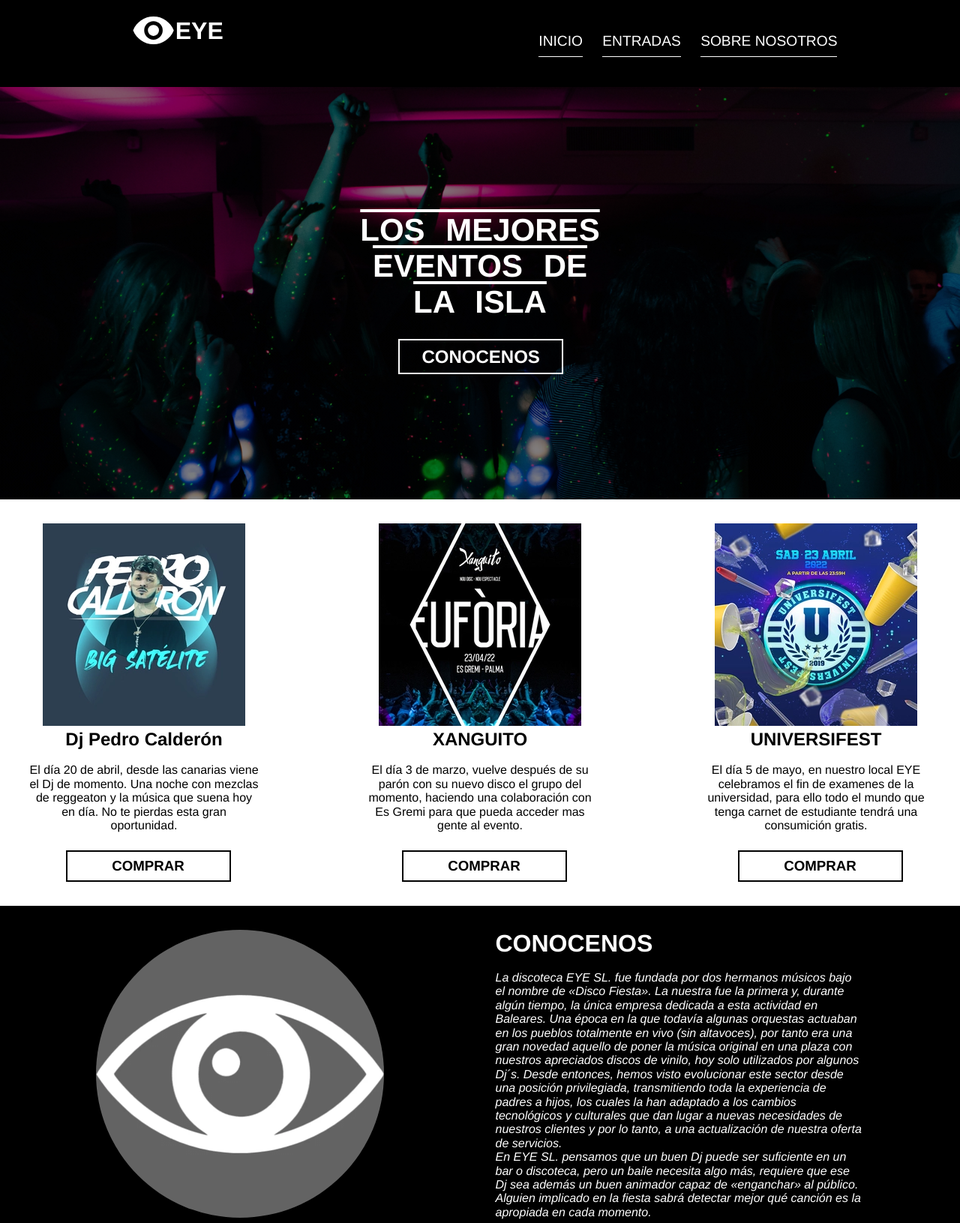
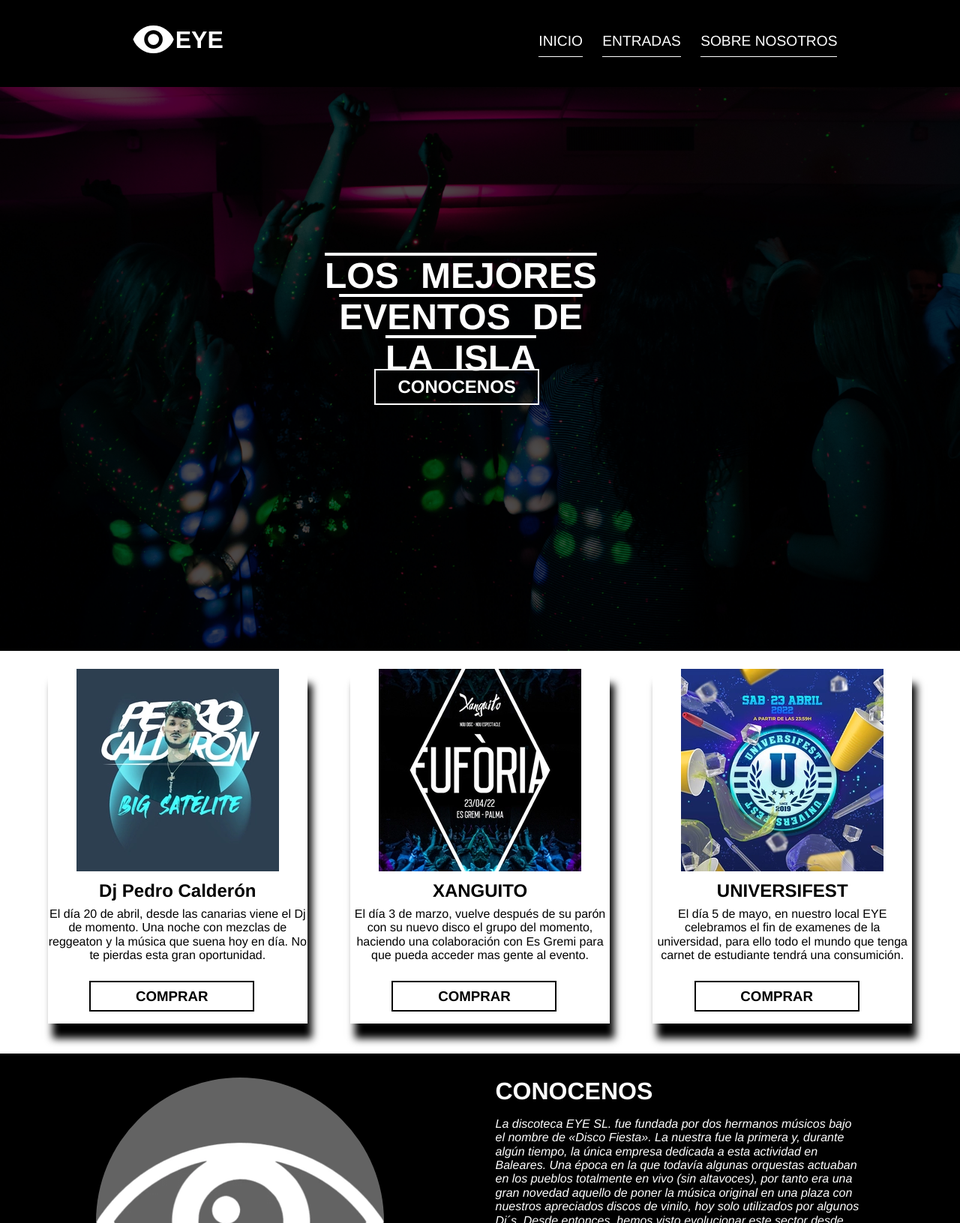
Before and after one commit to LlucBosch/web-discoteca, a plain HTML site: page index.html in a window 1280 px wide. Shown: the part 5-1636 px from the top of the page at 75% size. Drawn offline with Linux system fonts and the light colour scheme.

Commit message:
mejoras y creacion de la pagina entradas(tickets)

```diff
--- a/index.html
+++ b/index.html
@@ -18,20 +18,18 @@
             <div class="header-main">
                 <div class="desktop-two-columns">
                     <div class="column">
-                    <a href="index.html">
                         <div class="header-main-logo">
                             <svg viewBox="0 0 24 24">
                                 <path fill="currentColor" d="M12,9A3,3 0 0,0 9,12A3,3 0 0,0 12,15A3,3 0 0,0 15,12A3,3 0 0,0 12,9M12,17A5,5 0 0,1 7,12A5,5 0 0,1 12,7A5,5 0 0,1 17,12A5,5 0 0,1 12,17M12,4.5C7,4.5 2.73,7.61 1,12C2.73,16.39 7,19.5 12,19.5C17,19.5 21.27,16.39 23,12C21.27,7.61 17,4.5 12,4.5Z" />
                             </svg>
                             <h1>EYE</h1>
                         </div>
-                    </a>
                     </div>
                     <div class="column">
                         <div class="header-main-menu">
                             <ul>
                                 <li><a href="index.html">INICIO</a></li>
-                            <li><a href="#">ENTRADAS</a></li>
+                                <li><a href="tickets.html">ENTRADAS</a></li>
                                 <li><a href="#">SOBRE NOSOTROS</a></li>
                             </ul>
                         </div>
@@ -46,61 +44,69 @@
             <!-- seccion con boton -->
             <div class="desktop-one-column">
                 <div class="column">
-                    <div class="section-img">
-                        <div class="section-img-box">
-                            <div class="section-img-box-text">
+                    <div class="slider">
+                        <div class="slider-image">
+                            <img src="./images/section-img.webp">
+                        </div>
+                        <div class="slider-title">
                             <h2>LOS MEJORES EVENTOS DE LA ISLA</h2>
                         </div>
-                            <div class="section-img-box-button">
+                        <div class="slider-button">
                             <h2><a href="#ancla-info">CONOCENOS</a></h2>
+                        </div>
+                    </div>
+                </div>
+            </div>
+
+            <!-- servicios -->
+
+            <div class="services">
+                <div class="desktop-three-columns">
+                    <div class="column">
+                        <div class="service">
+                            <div class="service-photo">
+                                <img src="./images/service1.webp" alt="service1">
+                            </div>
+                            <div class="service-title"><h2>Dj Pedro Calderón</h2></div>
+                            <div class="service-text">
+                                <p>El día 20 de abril, desde las canarias viene el Dj de momento. Una noche con mezclas de reggeaton y la música que suena hoy en día. No te pierdas esta gran oportunidad.</p>
+                            </div>
+                            <div class="service-button">
+                                <h3>COMPRAR</h3>
+                            </div>
+                        </div>
+                    </div>
+                    <div class="column">
+                        <div class="service">
+                            <div class="service-photo">
+                                <img src="./images/service2.webp" alt="service2">
+                            </div>
+                            <div class="service-title"><h2>XANGUITO</h2></div>
+                            <div class="service-text">
+                                <p>El día 3 de marzo, vuelve después de su parón con su nuevo disco el grupo del momento, haciendo una colaboración con Es Gremi para que pueda acceder mas gente al evento.</p>
+                            </div>
+                            <div class="service-button">
+                                <h3>COMPRAR</h3>
+                            </div>
+                        </div>
+                    </div>
+                    <div class="column">
+                        <div class="service">
+                            <div class="service-photo">
+                                <img src="./images/service3.webp" alt="">
+                            </div>
+                            <div class="service-title"><h2>UNIVERSIFEST</h2></div>
+                            <div class="service-text">
+                                <p>El día 5 de mayo, en nuestro local EYE celebramos el fin de examenes de la universidad, para ello todo el mundo que tenga carnet de estudiante tendrá una consumición.</p>
+                            </div>
+                            <div class="service-button">
+                                <h3>COMPRAR</h3>
                             </div>
                         </div>
                     </div>
                 </div>
             </div>
 
-            <!-- servicios -->
-            <div class="desktop-three-columns">
-                <div class="column">
-                        <div class="services">
-                            <div class="services-photo">
-                                <img src="./images/service1.webp" alt="service1">
-                            </div>
-                            <div class="services-text">
-                                <h2>Dj Pedro Calderón</h2><br><p>El día 20 de abril, desde las canarias viene el Dj de momento. Una noche con mezclas de reggeaton y la música que suena hoy en día. No te pierdas esta gran oportunidad.</p>
-                            </div>
-                            <div class="services-button">
-                                <h3>COMPRAR</h3>
-                            </div>
-                        </div>
-                </div>
-                <div class="column">
-                        <div class="services">
-                            <div class="services-photo">
-                                <img src="./images/service2.webp" alt="service2">
-                            </div>
-                            <div class="services-text">
-                                <h2>XANGUITO</h2><br><p>El día 3 de marzo, vuelve después de su parón con su nuevo disco el grupo del momento, haciendo una colaboración con Es Gremi para que pueda acceder mas gente al evento.</p>
-                            </div>
-                            <div class="services-button">
-                                <h3>COMPRAR</h3>
-                            </div>
-                        </div>
-                </div>
-                <div class="column">
-                        <div class="services">
-                            <div class="services-photo">
-                                <img src="./images/service3.webp" alt="">
-                            </div>
-                            <div class="services-text">
-                                <h2>UNIVERSIFEST</h2><br><p>El día 5 de mayo, en nuestro local EYE celebramos el fin de examenes de la universidad, para ello todo el mundo que tenga carnet de estudiante tendrá una consumición gratis.</p>
-                            </div>
-                            <div class="services-button">
-                                <h3>COMPRAR</h3>
-                            </div>
-                        </div>
-                </div>
-            </div>
 
             <!-- conocenos -->
             <div class="info" id="ancla-info">
@@ -111,8 +117,9 @@
                         </div>
                     </div>
                     <div class="column">
+                        <div class="info-title"><h1>CONOCENOS</h1></div>
                         <div class="info-text">
-                            <h1>CONOCENOS</h1><br><p>La discoteca EYE SL. fue fundada por dos hermanos músicos bajo el nombre de «Disco Fiesta». La nuestra fue la primera y, durante algún tiempo, la única empresa dedicada a esta actividad en Baleares. Una época en la que todavía algunas orquestas actuaban en los pueblos totalmente en vivo (sin altavoces), por tanto era una gran novedad aquello de poner la música original en una plaza con nuestros apreciados discos de vinilo, hoy solo utilizados por algunos Dj´s.
+                            <p>La discoteca EYE SL. fue fundada por dos hermanos músicos bajo el nombre de «Disco Fiesta». La nuestra fue la primera y, durante algún tiempo, la única empresa dedicada a esta actividad en Baleares. Una época en la que todavía algunas orquestas actuaban en los pueblos totalmente en vivo (sin altavoces), por tanto era una gran novedad aquello de poner la música original en una plaza con nuestros apreciados discos de vinilo, hoy solo utilizados por algunos Dj´s.
                                 Desde entonces, hemos visto evolucionar este sector desde una posición privilegiada, transmitiendo toda la experiencia de padres a hijos, los cuales la han adaptado a los cambios tecnológicos y culturales que dan lugar a nuevas necesidades de nuestros clientes y por lo tanto, a una actualización de nuestra oferta de servicios.<br>En EYE SL. pensamos que un buen Dj puede ser suficiente en un bar o discoteca, pero un baile necesita algo más, requiere que ese Dj sea además un buen animador capaz de «enganchar» al público. Alguien implicado en la fiesta sabrá detectar mejor qué canción es la apropiada en cada momento.</p>
                         </div>
                     </div>
--- a/sass/layout/desktop/_header.scss
+++ b/sass/layout/desktop/_header.scss
@@ -10,11 +10,11 @@
             svg{
                 width: 3.7rem;
                 color: hsl(0, 0%, 100%);
-                margin-top: 0.5rem;
+                margin-top: 1.25rem;
                 margin-left: 20%;
             }
             h1{
-                margin-top: 1.25rem;
+                margin-top: 2rem;
             }
         }
 
--- a/sass/pages/home/desktop/_home.scss
+++ b/sass/pages/home/desktop/_home.scss
@@ -1,23 +1,26 @@
 /*====================
-========Section=======
+========Slider========
 ======================*/
-.section-img{
+.slider{
     width: 100%;
-    height: 550px;
-    background: linear-gradient(hsla(0, 0%, 0%, 0.5), hsla(0, 0%, 0%, 0.5)),url('../images/section-img.webp');
-    background-size: cover;
-    display:flex;
-    justify-content: center;
-    align-items: center;
+    position: relative;
+    display: inline-block;
+    margin-bottom: 48rem;
+
+
+    .slider-image{
+        position: absolute;
+        z-index: 0;
+        filter: brightness(30%);
     }
-
-.section-img-box{
-    width: 25%;
-}
-
-.section-img-box-text{
+    .slider-title{
+        position: absolute;
+        z-index: 1;
+        width: 30%;
+        top: 14rem;
+        left: 33%;
+        font-size: 32px;
         text-align: center;
-    font-size: 28px;
 
         h2{
             color: hsl(0, 0%, 100%);
@@ -26,11 +29,12 @@
         }
     }
 
-.section-img-box-button{
+    .slider-button{
+        position: absolute;
+        z-index: 2;
         text-align: center;
-    margin-top: 1.5rem;
-    margin-left: 16%;
-    display: inline-block;
+        top: 47vh;
+        left: 39%;
         width: 200px;
         padding: 8px;
         color: hsl(0, 0%, 100%);
@@ -45,24 +49,36 @@
             transition: background-color 0.3s ease-in,color 0.3s ease-in;
         }
     }
+}
 
 /*====================
 ========Services======
 ======================*/
 .services{
     justify-content: space-between;
-    padding: 2rem 10%;
+    padding: 0.5rem 5%;
+    margin-bottom: 2rem;
 }
 
-.services-photo,.services-text, .services-button{
+.service{
+    box-shadow: 6px 20px 10px black;
+}
+
+.service-title h2,.service-photo,.service-text, .service-button{
     text-align: center;
 }
 
-.services-text h2,p, .services-button h3{
+.service-title{
+    margin-top: 0.5rem;
+    margin-bottom: 0.5rem;
+}
+
+.service-title h2,p, .service-button h3{
     color: hsl(0, 0%, 0%);
 }
 
-.services-button{
+.service-button{
+    margin-bottom: 1rem;
     margin-top: 1.5rem;
     margin-left: 16%;
     display: inline-block;
@@ -90,6 +106,10 @@
     padding: 2rem 10%;
 }
 
+.info-title{
+    margin-bottom: 1rem;
+}
+
 .info-text p{
     color: hsl(0, 0%, 100%);
     font-style: italic;
```
Also changed, not shown: tickets.html (added, +115 -0 lines), style/app.css, 1 other file. Lines whose indentation alone changed are shown as unchanged.
